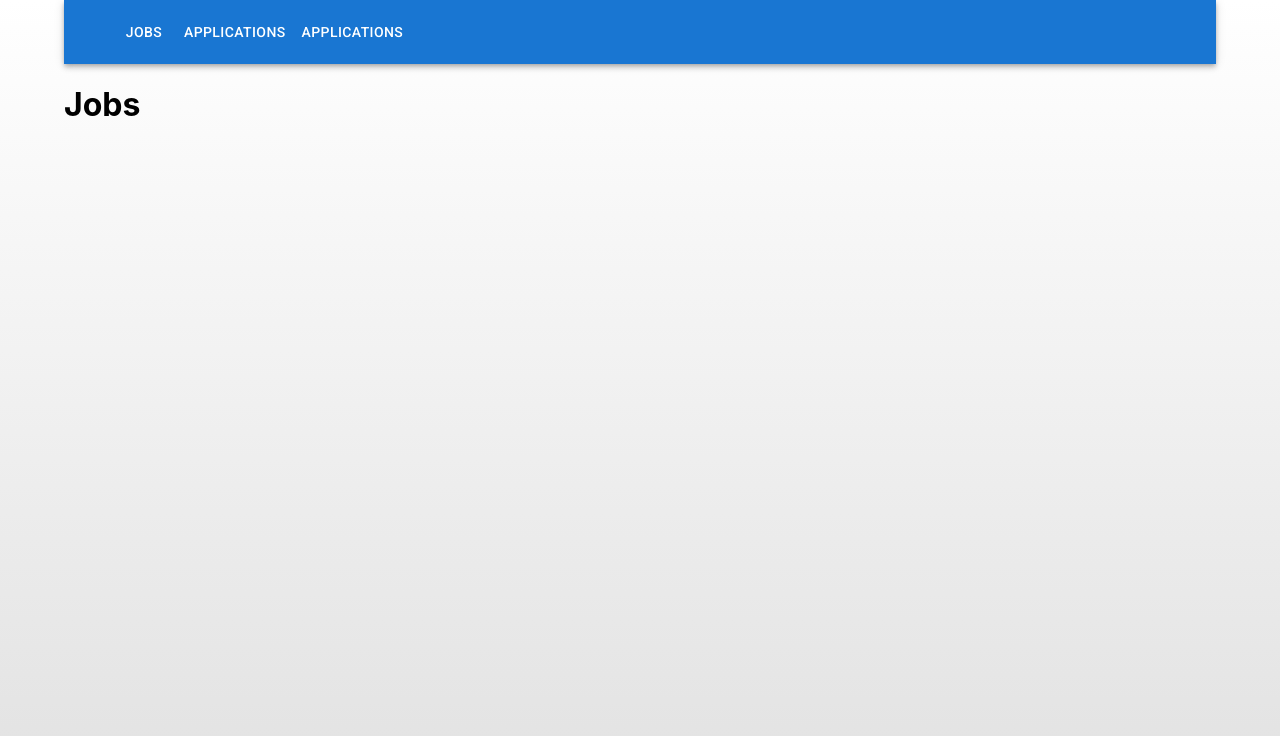
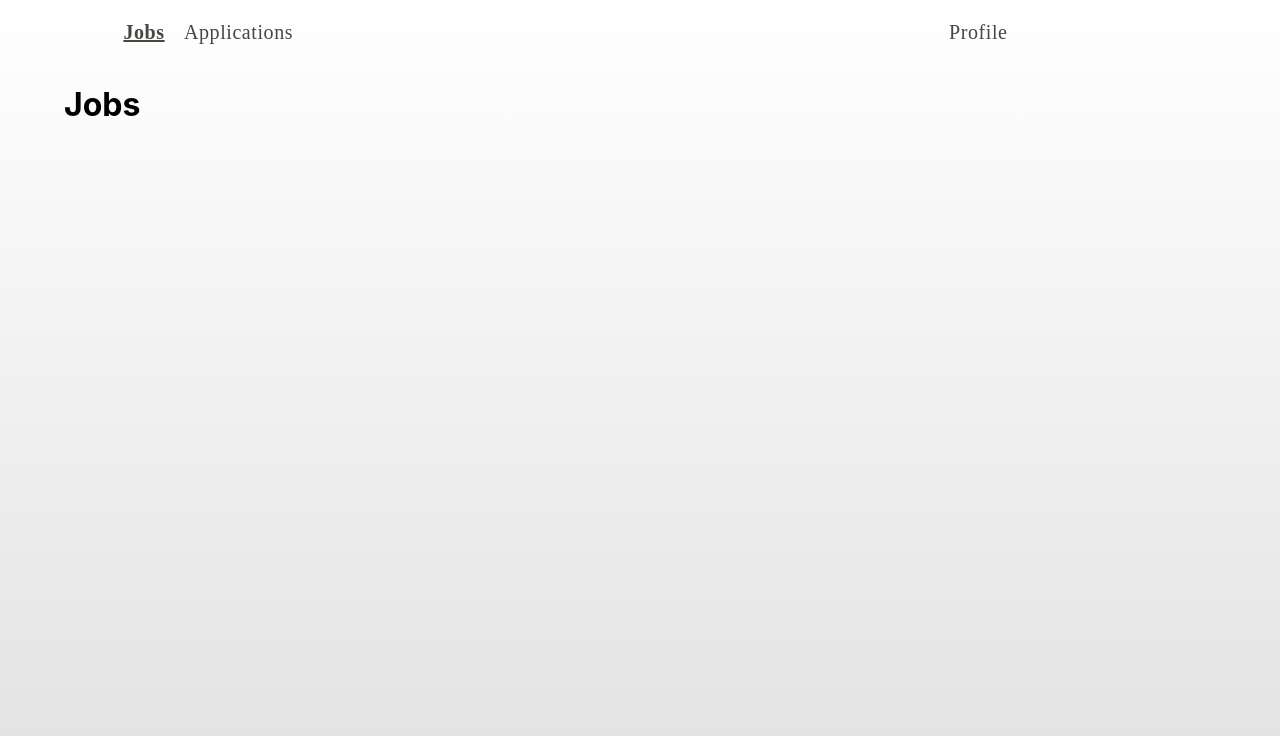
Before and after one commit to SGTkiwi/frontend, a React (Create React App) app: page / in a window 1280 px wide. Shown: the top 736 px of the page. Built offline with nearby package versions, Linux system fonts and the light colour scheme.

Commit message:
feat/added underline&bold feature for buttons

```diff
--- a/src/App.css
+++ b/src/App.css
@@ -5,6 +5,17 @@
 .App-logo {
   height: 40vmin;
   pointer-events: none;
+}
+/* In your CSS or SCSS file */
+.selected-button {
+  font-weight: bold;
+  text-decoration: underline;
+}
+/* In your CSS or SCSS file */
+.website-container .selected-link {
+  font-weight: bold;      /* Make text bold */
+  text-decoration: underline; /* Underline text */
+  /* Add any other styles you want for selected links */
 }
 
 @media (prefers-reduced-motion: no-preference) {
--- a/src/App.js
+++ b/src/App.js
@@ -1,6 +1,6 @@
 import logo from "./logo.svg";
 import "./App.css";
-import { Link, Route, Routes } from "react-router-dom";
+import { NavLink, Link, Route, Routes, useLocation } from "react-router-dom";
 import "@fontsource/roboto/300.css";
 import "@fontsource/roboto/400.css";
 import "@fontsource/roboto/500.css";
@@ -10,21 +10,54 @@ import { Apple } from "@mui/icons-material";
 import Application from "./components/applicationpage/Application";
 import Profile from "./components/profilepage/Profile";
 import { AppBar, Button, Container, Toolbar } from "@mui/material";
+import { useState } from "react";
 
 function App() {
+  const [selectedButton, setSelectedButton] = useState(false);
+
+  const handleButton = () => {
+    setSelectedButton((prevButton) => !prevButton);
+  };
+  const location = useLocation();
+
+  const isButtonActive = (path) => {
+    return location.pathname === path;
+  };
+  const selectedLinkStyles = {
+    fontWeight: "bold", // Make text bold
+    textDecoration: "underline", // Underline text
+  };
   return (
     <Container className="website-container">
-      <AppBar position="static">
+      <AppBar
+        position="static"
+        sx={{ background: "transparent", boxShadow: "none" }}
+      >
         <Container>
           <Toolbar>
-            <Button color="inherit" component={Link} to="/">
+            <Button
+              sx={{ textTransform:"none",fontSize:20, fontFamily:"Poppins", color: "#484640" }}
+              component={NavLink}
+              to="/"
+              className={isButtonActive("/") ? "selected-link" : ""}
+            >
               Jobs
             </Button>
-            <Button color="inherit" component={Link} to="/application">
+            <Button
+              sx={{ textTransform:"none", fontSize: 20, fontFamily: "Poppins", color: "#484640" }}
+              component={NavLink}
+              to="/application"
+              className={isButtonActive("/application") ? "selected-link" : ""}
+            >
               Applications
             </Button>
-            <Button color="inherit" component={Link} to="/profile">
-              Applications
+            <Button
+              sx={{ textTransform:"none", ml:80, fontSize: 20, fontFamily: "Poppins", color: "#484640" }}
+              component={NavLink}
+              to="/profile"
+              className={isButtonActive("/profile") ? "selected-link" : ""}
+            >
+              Profile
             </Button>
           </Toolbar>
         </Container>
```
